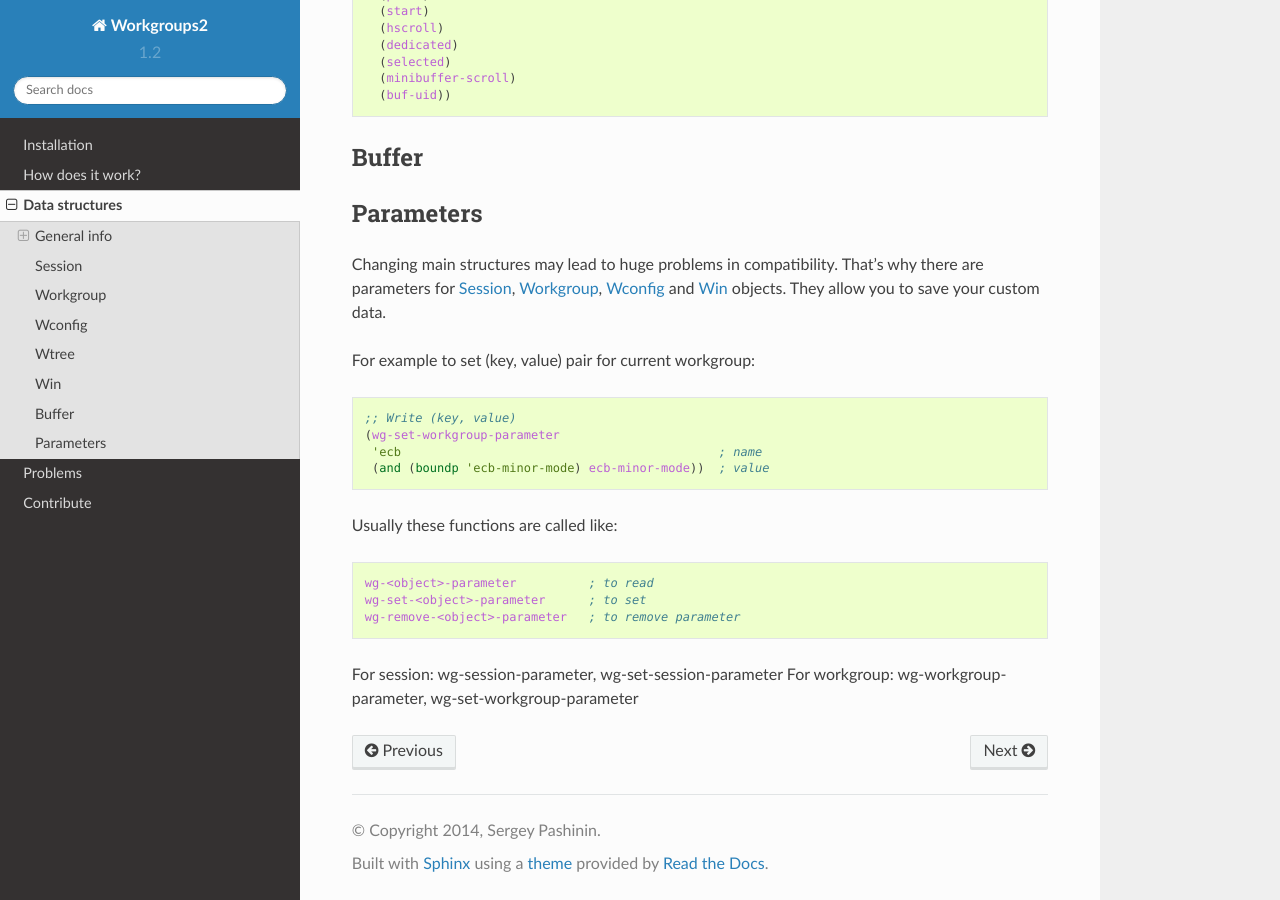
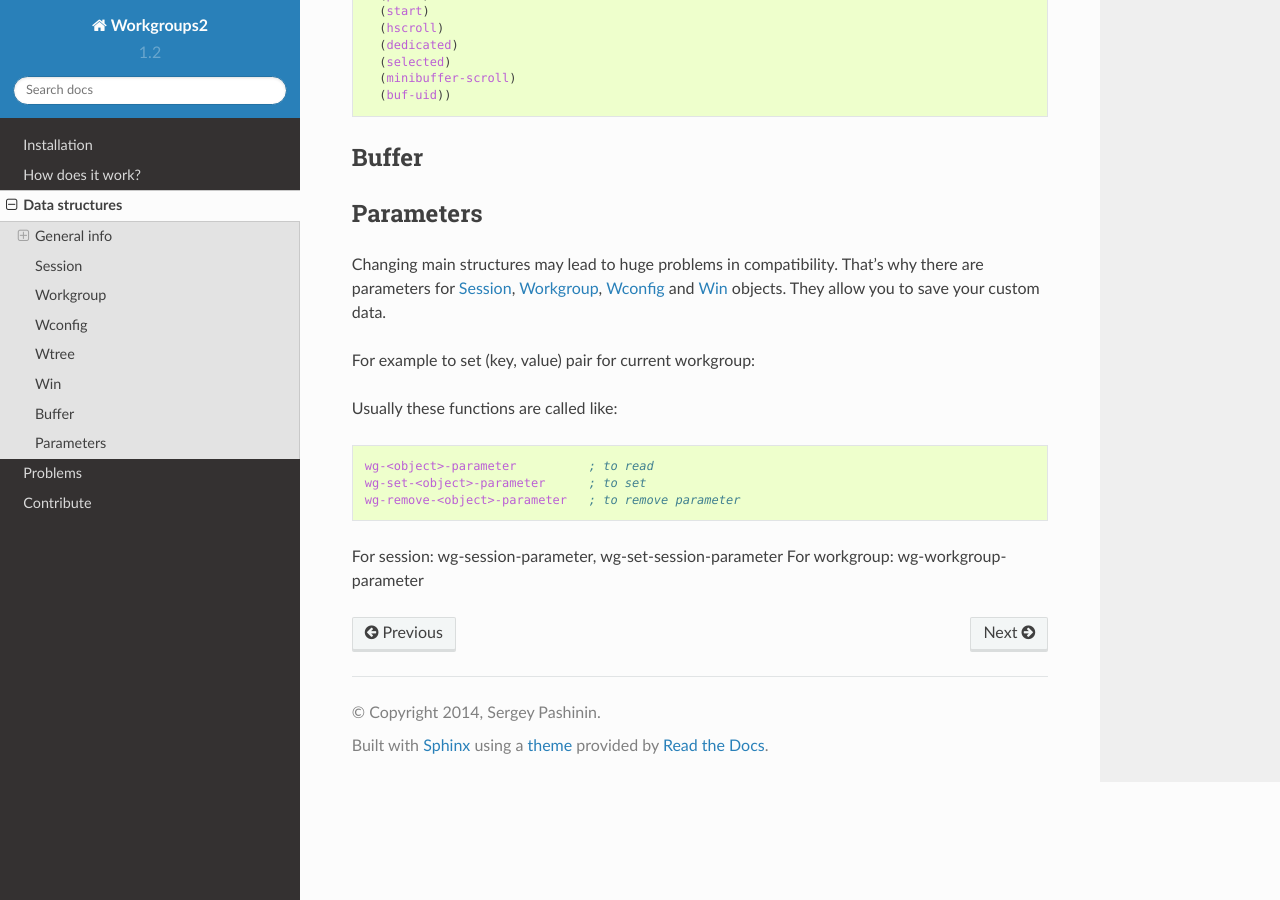
Before and after one commit to pashinin/workgroups2, a Sphinx documentation site: the page built from doc/guide/data-structures.rst, in a window 1280 px wide and 900 px high, scrolled down 2792 px. Built offline with Sphinx 7.4.7 and the Read the Docs theme 2.0.0, drawn with Linux system fonts in a browser that asks for light colours; pages that are not in the unit, such as notebooks, are missing from menus.

Commit message:
clean code

```diff
--- a/doc/guide/data-structures.rst
+++ b/doc/guide/data-structures.rst
@@ -188,13 +188,6 @@ objects. They allow you to save your custom data.
 
 For example to set (key, value) pair for current workgroup:
 
-.. code-block:: cl
-
-     ;; Write (key, value)
-     (wg-set-workgroup-parameter
-      'ecb                                            ; name
-      (and (boundp 'ecb-minor-mode) ecb-minor-mode))  ; value
-
 Usually these functions are called like:
 
 .. code-block:: cl
@@ -204,4 +197,4 @@ Usually these functions are called like:
      wg-remove-<object>-parameter   ; to remove parameter
 
 For session: wg-session-parameter, wg-set-session-parameter
-For workgroup: wg-workgroup-parameter, wg-set-workgroup-parameter
+For workgroup: wg-workgroup-parameter
```
Also changed, not shown: 2 other files.
